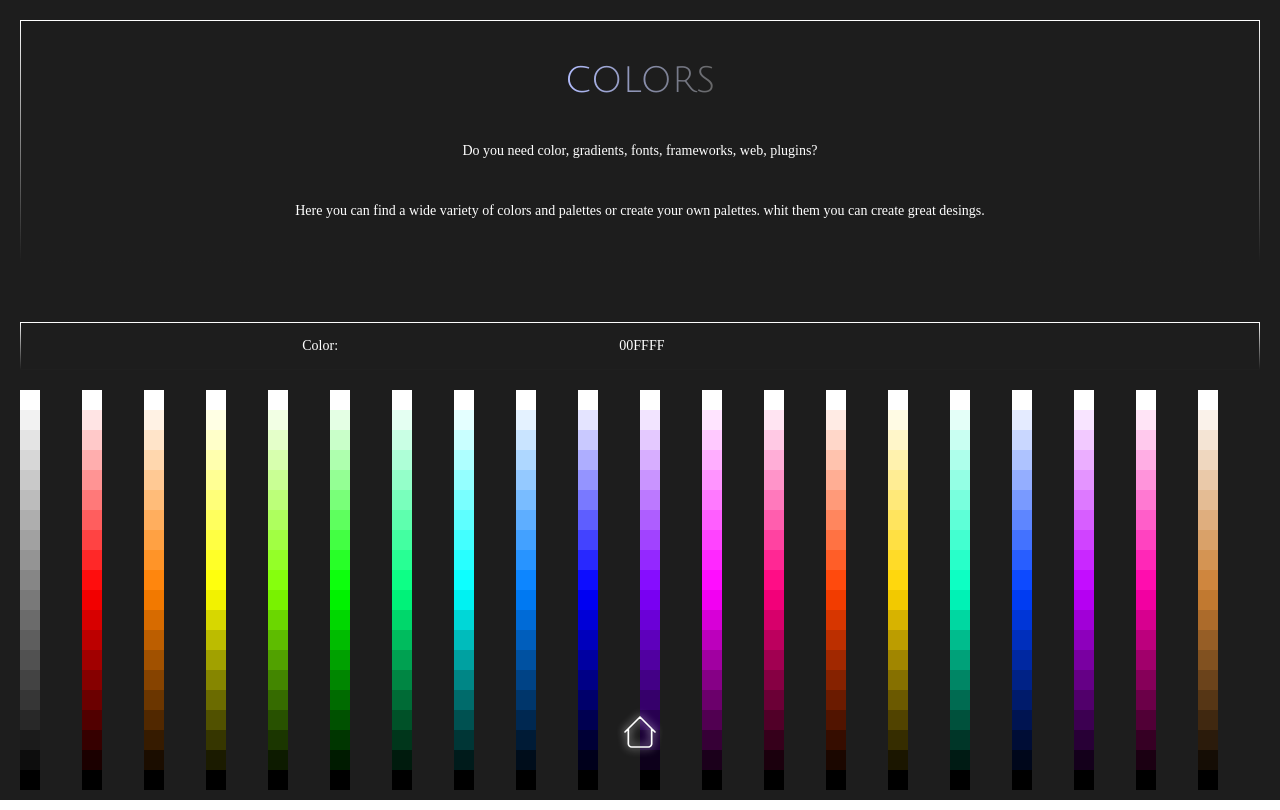
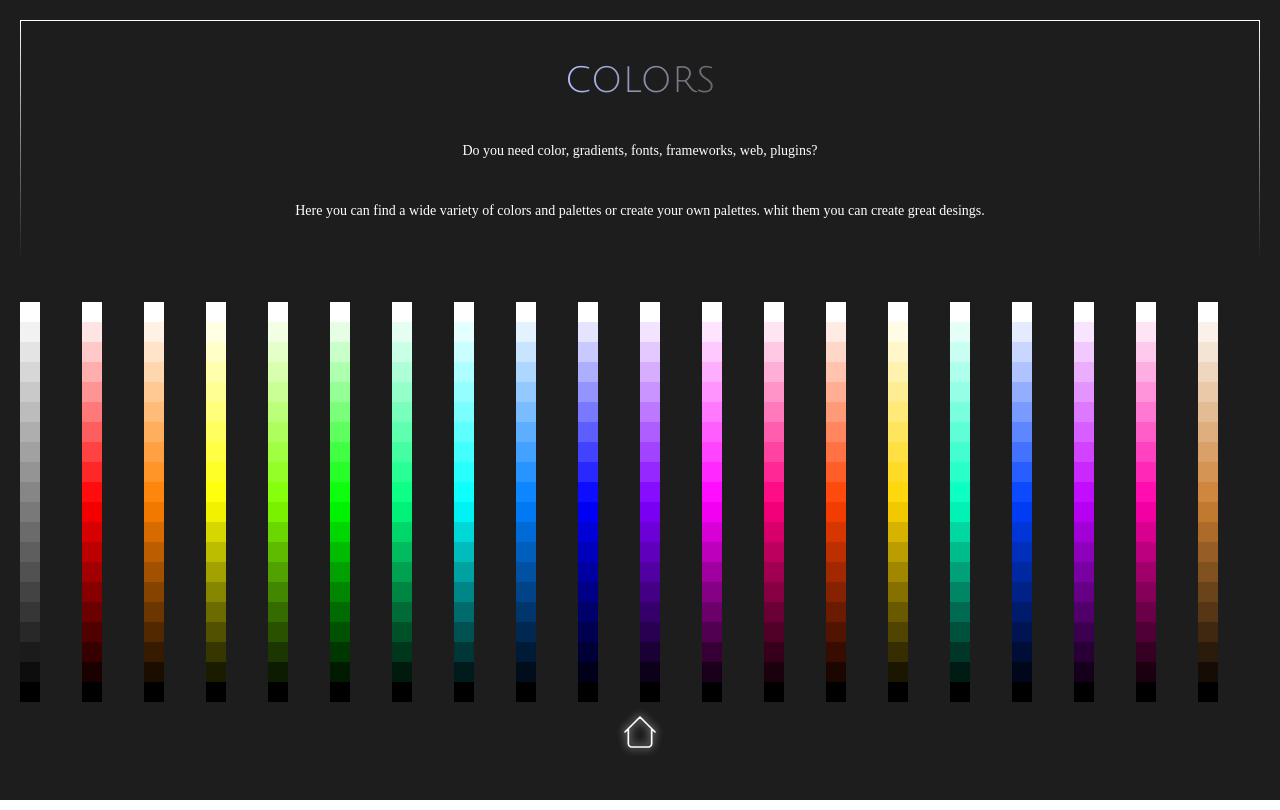
Before and after one commit to wuerion/Tools-React, a React (Vite) app: page /colorPage in a window 1280 px wide. Built offline with nearby package versions, Linux system fonts and the light colour scheme; a web font is replaced by a local one.

Commit message:
delete component CardColorPage

```diff
--- a/src/pages/ColorsPage.jsx
+++ b/src/pages/ColorsPage.jsx
@@ -30,7 +30,6 @@ function ColorsPage() {
   }, [setMenuIs]);
   return (
     <div>
-      <CardColorSelect hexa={"00FFFF"} />
       <ColorPiker />
     </div>
   );
```
